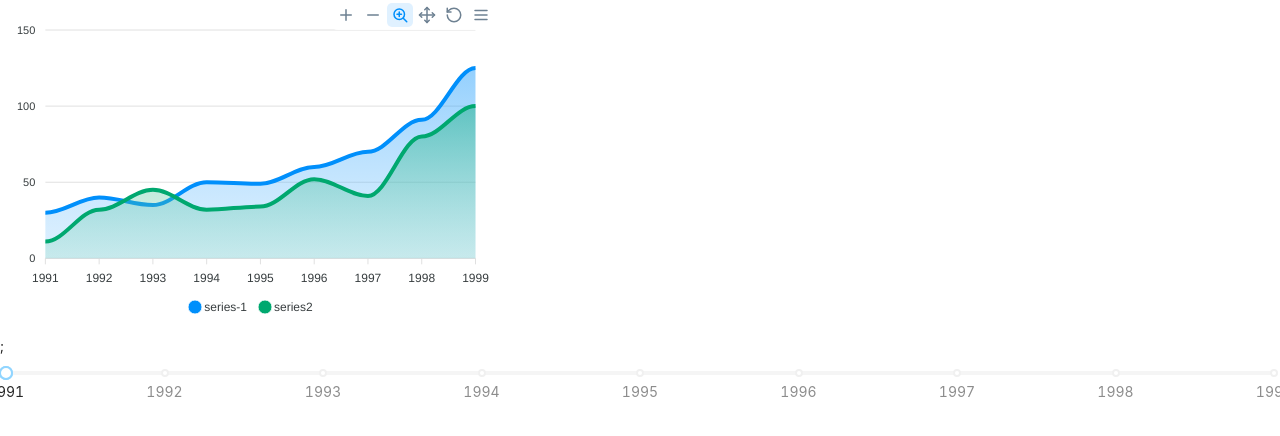
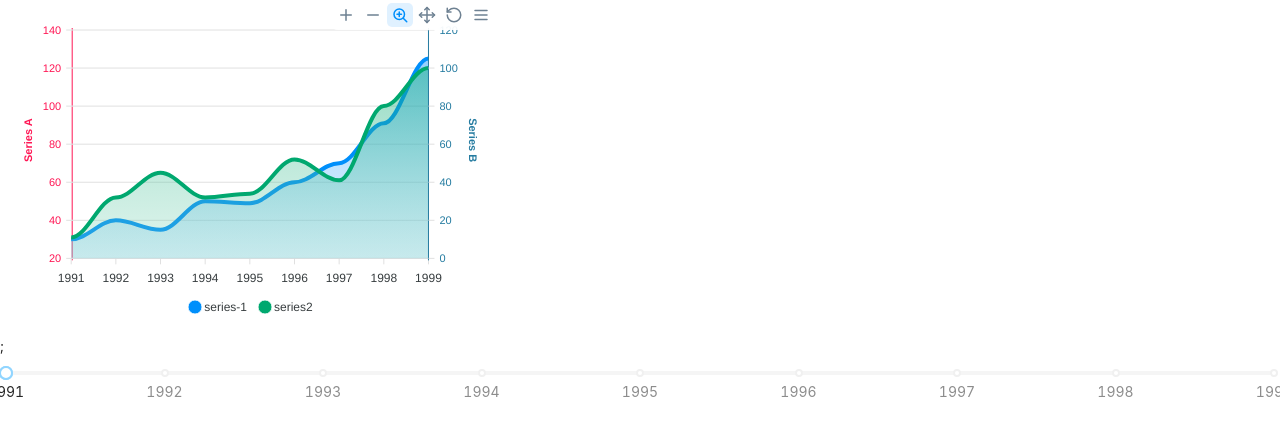
Before and after one commit to hyoni0817/NextJs-UI-Practice, a Next.js app: page /weeklyChart in a window 1280 px wide. Shown: the top 436 px of the page. Built offline with nearby package versions, Linux system fonts and the light colour scheme.

Commit message:
Feat: 오른쪽 및 왼쪽 y축에 눈금을 표시할 수 있도록 구현

```diff
--- a/src/pages/weeklyChart.tsx
+++ b/src/pages/weeklyChart.tsx
@@ -22,6 +22,49 @@ const WeeklyChart = () => {
       xaxis: {
         categories: categories.slice(firstYearIndex, secondYearIndex),
       },
+      yaxis: [
+        {
+          axisTicks: {
+            show: true,
+          },
+          axisBorder: {
+            show: true,
+            color: '#FF1654',
+          },
+          labels: {
+            style: {
+              colors: '#FF1654',
+            },
+          },
+          title: {
+            text: 'Series A',
+            style: {
+              color: '#FF1654',
+            },
+          },
+        },
+        {
+          opposite: true,
+          axisTicks: {
+            show: true,
+          },
+          axisBorder: {
+            show: true,
+            color: '#247BA0',
+          },
+          labels: {
+            style: {
+              colors: '#247BA0',
+            },
+          },
+          title: {
+            text: 'Series B',
+            style: {
+              color: '#247BA0',
+            },
+          },
+        },
+      ],
     },
     series: [
       {
```
